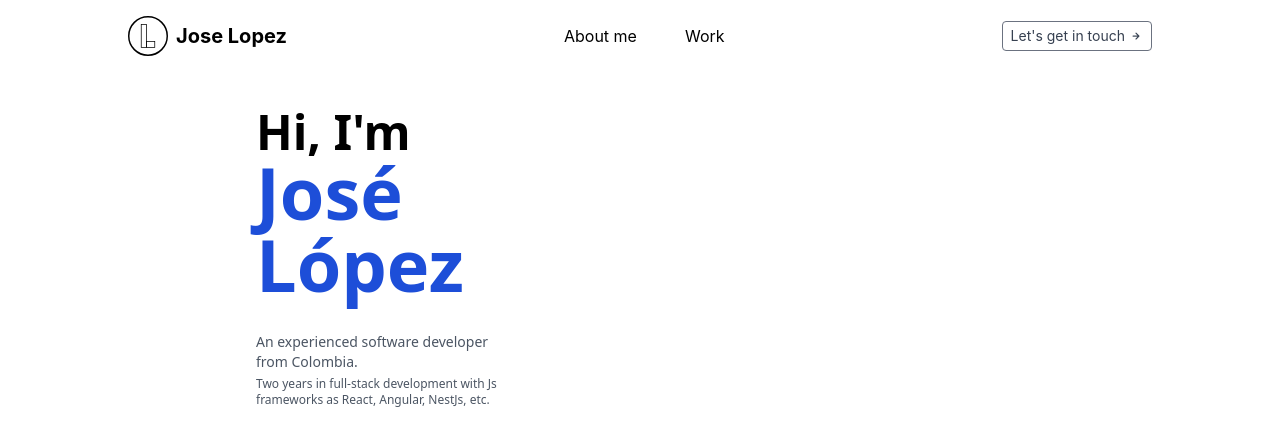
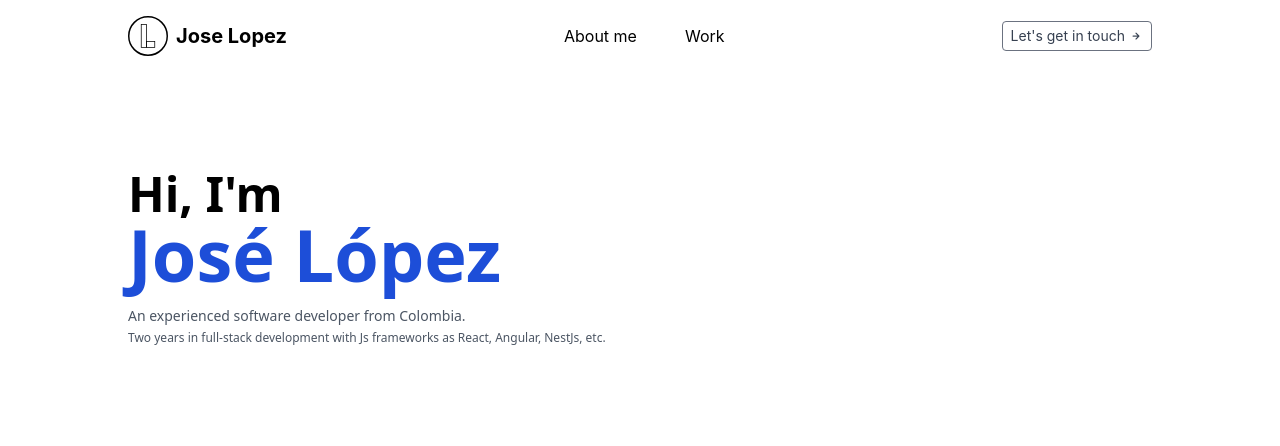
Before and after one commit to JoseLopez01/personal-website, a Next.js app: page / in a window 1280 px wide. Shown: the top 446 px of the page. Built offline with nearby package versions, Linux system fonts and the light colour scheme.

Commit message:
Fix: description

```diff
--- a/components/hero/Hero.js
+++ b/components/hero/Hero.js
@@ -1,3 +1,5 @@
+import Image from 'next/image';
+
 import ScrollIndicator from '../ScrollIndicator';
 import Skills from '../Skills';
 import MyDescription from './MyDescription';
@@ -7,9 +9,11 @@ export default function Hero() {
     <>
       <div className="grid grid-cols-2 h-1/2" id="about-me">
         <div className="col-span-1 relative">
-          <div className="absolute left-1/2 top-1/2 transform -translate-x-1/2 -translate-y-1/2">
+          <div className="absolute left-1/2 top-1/2 transform -translate-x-1/2 -translate-y-1/2 w-full">
             <MyDescription />
           </div>
+        </div>
+        <div className="col-span-1 relative">
         </div>
       </div>
     </>
--- a/components/hero/MyDescription.js
+++ b/components/hero/MyDescription.js
@@ -3,9 +3,9 @@ import React from 'react';
 function MyDescription() {
   return (
     <>
-      <p className="text-5xl font-bold mb-8">
-        Hi, I'm <span className="text-blue-700 text-7xl">José López</span>{' '}
-        <br />
+      <p className="text-5xl font-bold mb-4">
+        Hi, I'm <br />{' '}
+        <span className="text-blue-700 text-7xl">José López</span>
       </p>
       <p className="text-gray-600 text-sm mb-1">
         An experienced software developer from Colombia.
```
Also changed, not shown: public/images/photo.png (added).
